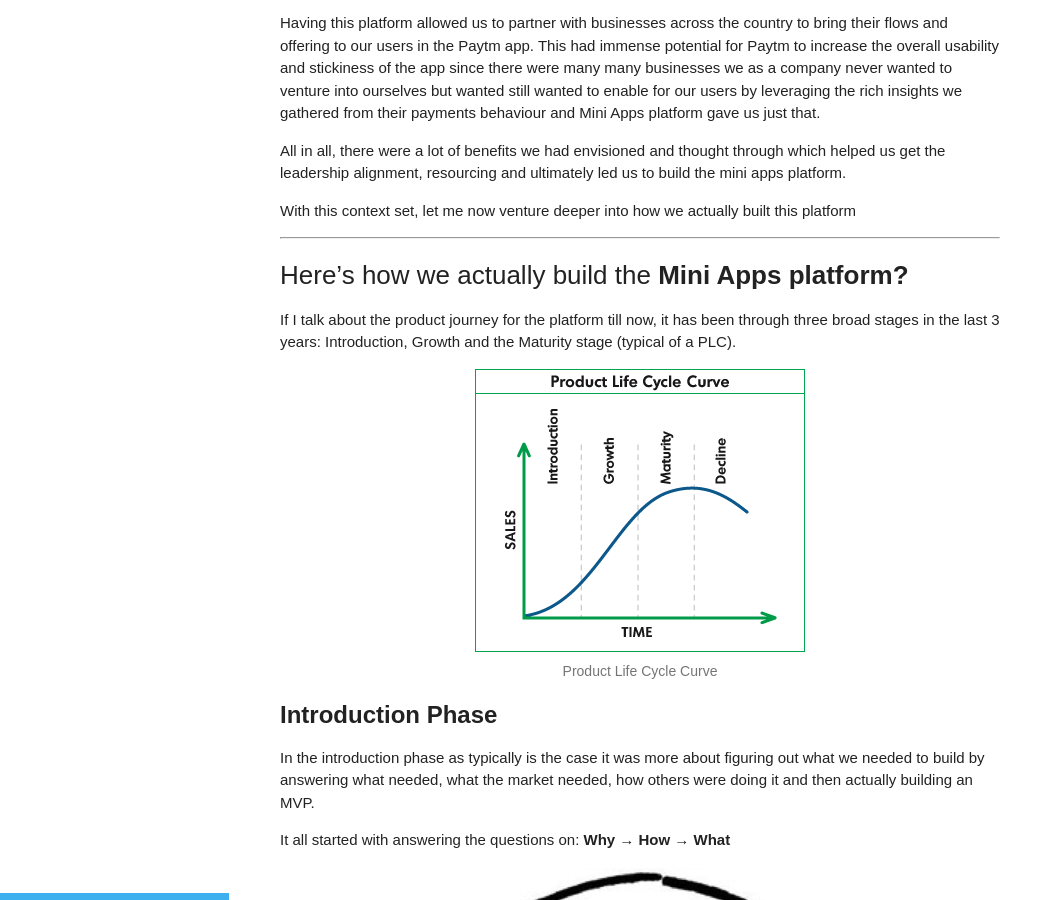
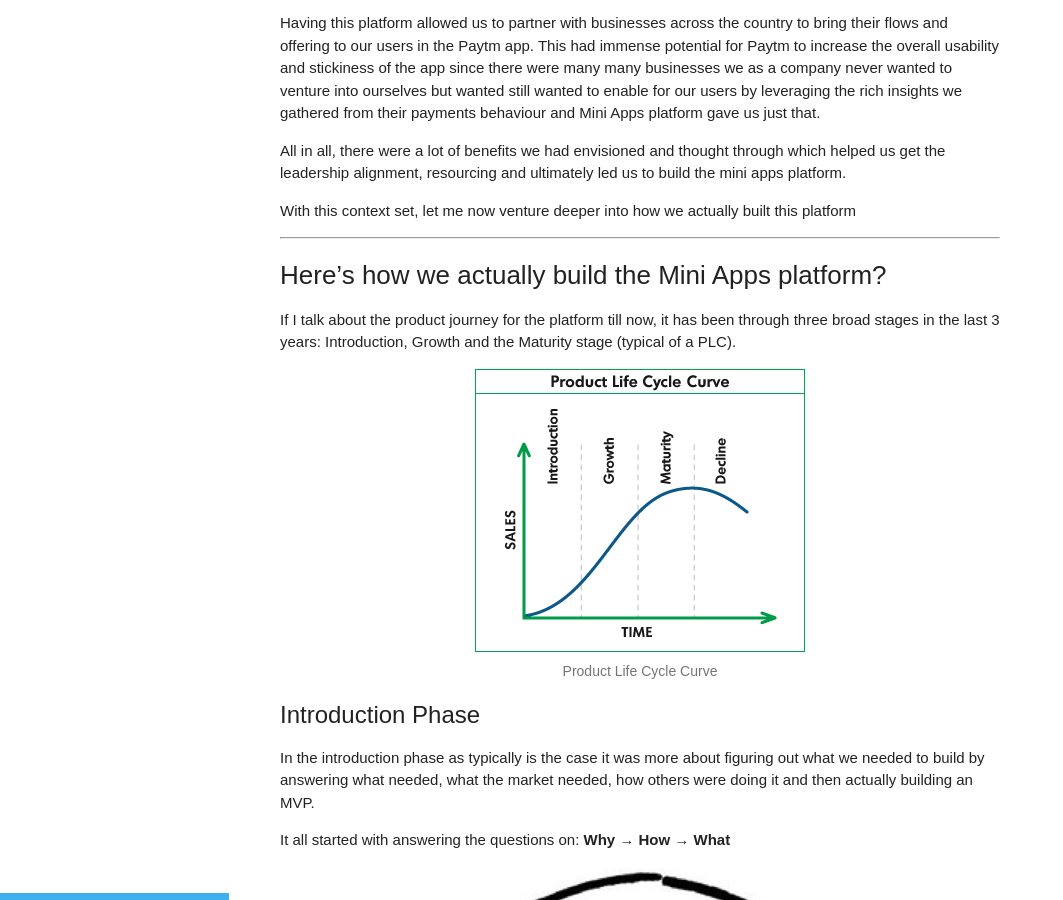
Before and after one commit to product-noob/product-noob.github.io, a Jekyll site: the page built from _posts/2022-03-22-Building Mini Apps.md, in a window 1280 px wide and 900 px high, scrolled down 1638 px. Shown: the whole window, without its empty margins (0-1063 px from the left). Built offline with Jekyll 4.4.1, drawn with Linux system fonts in a browser that asks for light colours; some of the changed text lies outside the part shown.

Commit message:
Formatting

```diff
--- a/_posts/2022-03-22-Building Mini Apps.md
+++ b/_posts/2022-03-22-Building Mini Apps.md
@@ -54,7 +54,7 @@ With this context set, let me now venture deeper into how we actually built this
 
 * * *
 
-## Here’s how we actually build the **Mini Apps platform?**
+## Here’s how we actually build the Mini Apps platform?
 
 If I talk about the product journey for the platform till now, it has been through three broad stages in the last 3 years: Introduction, Growth and the Maturity stage (typical of a PLC).
 
@@ -64,7 +64,7 @@ If I talk about the product journey for the platform till now, it has been throu
 </figure>
 
 
-### **Introduction Phase**
+### Introduction Phase
 
 In the introduction phase as typically is the case it was more about figuring out what we needed to build by answering what needed, what the market needed, how others were doing it and then actually building an MVP.
 
@@ -119,7 +119,7 @@ With this broad understanding in place we started brainstorming on the broad arc
 This is how the broad architecture of the platform looks like:
 
 <figure>
-<img src="/images/Mini_Apps_3.png" alt="Paytm Mini Apps Architecture" class="center">
+<img src="/images/Mini_Apps_3.png" alt="Paytm Mini Apps Architecture">
 <figcaption>Paytm Mini Apps Architecture</figcaption>
 </figure>
 
@@ -138,7 +138,7 @@ This is how the first version of listing page looked like:
 <figcaption>Design mockup of Mini Apps listing</figcaption>
 </figure>
 
-### Growth **Phase**
+### Growth Phase
 
 Once the basic setup was in place and we had market tested our platform, we then wanted to grow our platform by onboarding more and more merchant apps. For this we built new flows, improved on the existing ones, wrote richer documentations and automated various manual processes. This took us another 6-8 months.
 
@@ -175,7 +175,7 @@ This is essentially is what I see as the **Growth** phase for the platform, wher
 
 Personally this was the most fun phase of the project for me; where we did a lot of brainstorming, experiments, launches, had a few failures and many successes to boast about :)
 
-### Maturity **Phase**
+### Maturity Phase
 
 Once we had a sizable numbers of merchant mini apps across categories and a lot of internal verticals on the platform, I consider us reaching the **Maturity** phase of the product. We were now focusing on questions about handling scale and platformising this SDK and overall making the whole thing better. Few things we did were:
 
```
